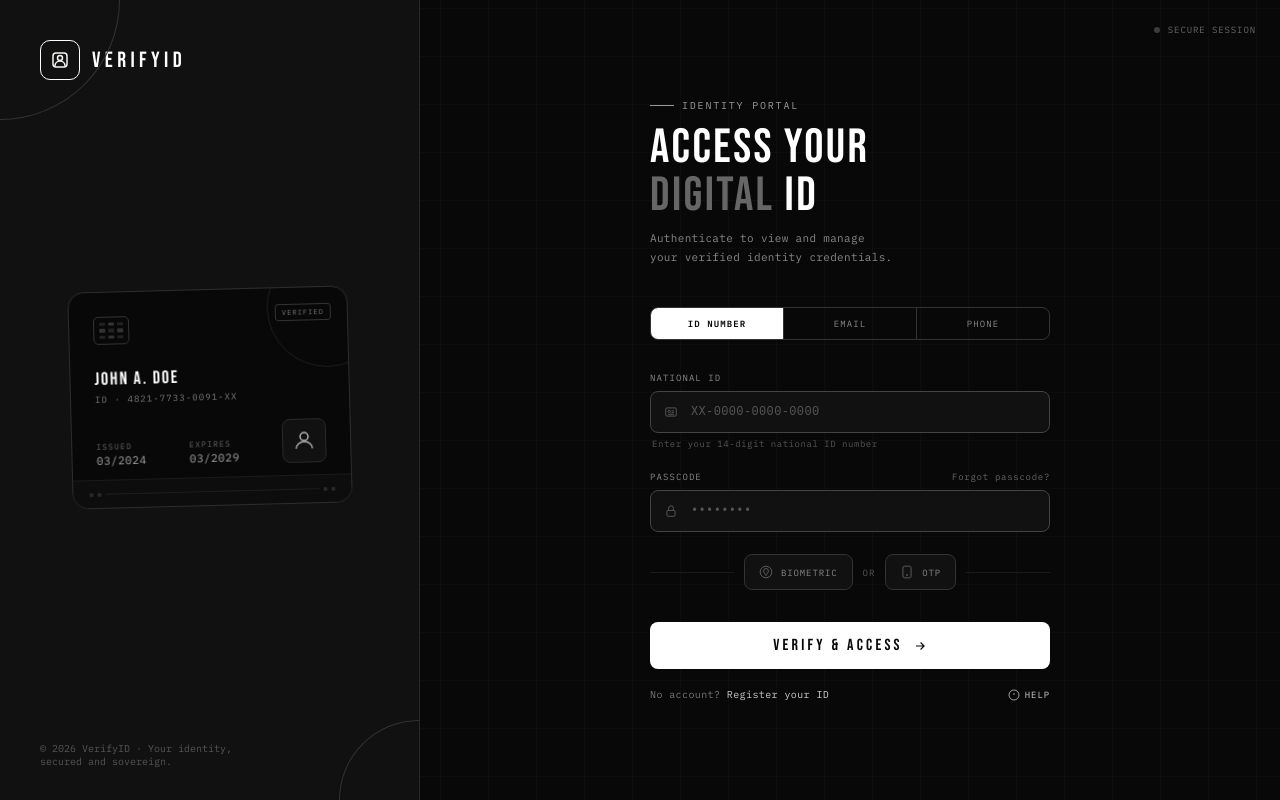
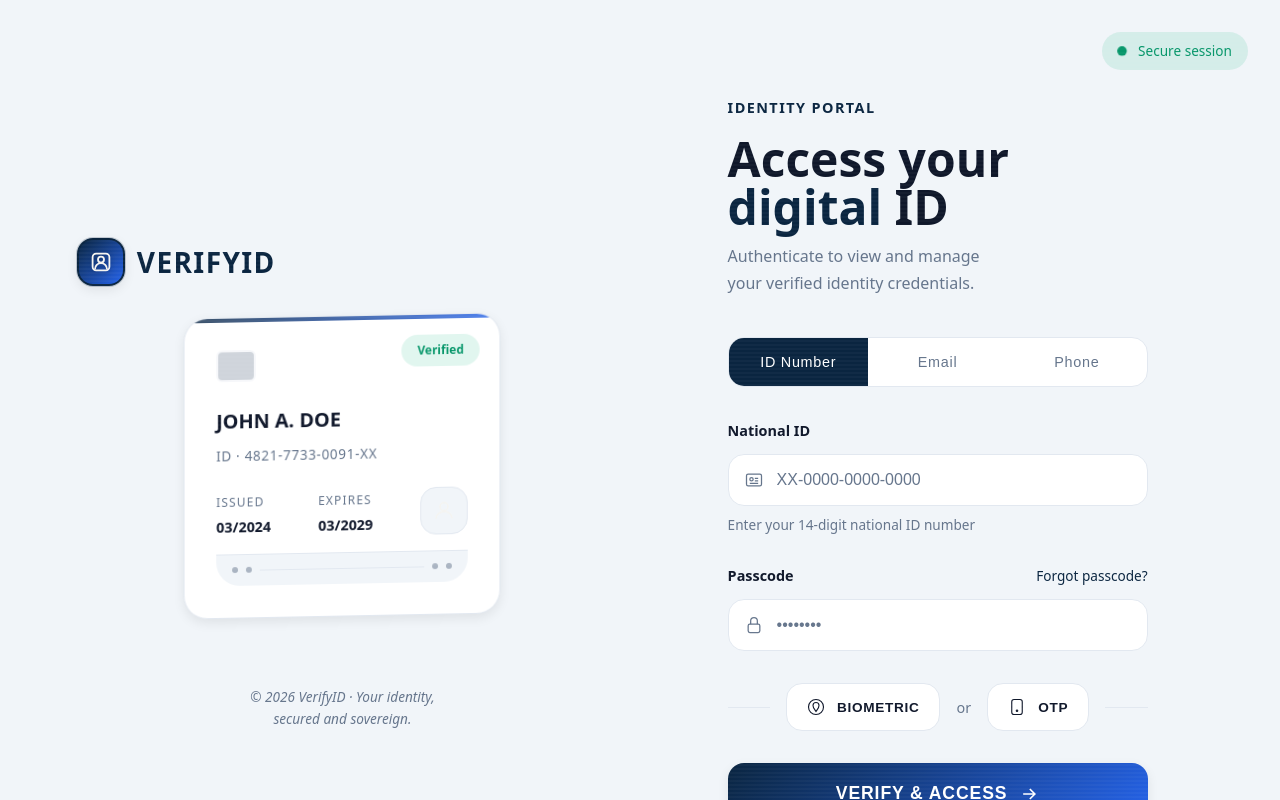
Before and after one commit to benznasro/digital-ID, a plain HTML site: page html/loginPage.html in a window 1280 px wide. Drawn offline with Linux system fonts and the light colour scheme.

Commit message:
Update loginPage.css

```diff
--- a/html/style/loginPage.css
+++ b/html/style/loginPage.css
@@ -1,104 +1,85 @@
+:root {
+  /* Same premium Digital ID theme as homepage.css */
+  --bg: #F1F5F9;
+  --bg-elevated: #FFFFFF;
+  --fg: #0F172A;
+  --muted: #64748B;
+  --primary: #0A2540;
+  --accent-start: #0A2540;
+  --accent-mid: #1E3A8A;
+  --accent-end: #2563EB;
+  --border-soft: #E2E8F0;
+  --border-strong: #0A2540;
+  --success-soft: #10B98120;
+  --success-fg: #059669;
+  --shadow-soft: 0 4px 12px rgba(0,0,0,0.08);
+  --shadow-hover: 0 8px 24px rgba(0,0,0,0.12);
+  --radius-soft: 16px;
+  --radius-large: 24px;
+  --transition: all 0.3s cubic-bezier(0.25, 0.46, 0.45, 0.94);
+}
+
 *, *::before, *::after { box-sizing: border-box; margin: 0; padding: 0; }
-
-  :root {
-    --black: #080808;
-    --white: #ffffff;
-    --off-white: #e8e6e0;
-    --gray-dark: #111111;
-    --gray-mid: #333;
-    --gray-line: #2a2a2a;
-    --gray-muted: #999;
-    --gray-hint: #666;
-    --accent: #ffffff;
-  }
 
 html, body {
   height: 100%;
-    background: var(--black);
-    color: var(--white);
-    font-family: 'IBM Plex Mono', monospace;
+  background: var(--bg);
+  color: var(--fg);
+  font-family: system-ui, -apple-system, BlinkMacSystemFont, 'Segoe UI', sans-serif;
+  line-height: 1.6;
+  overflow-x: hidden;
+  /* UX: Consistent calm foundation with homepage */
 }
 
-  .bg-grid {
-    position: fixed;
-    inset: 0;
-    background-image:
-      linear-gradient(rgba(255,255,255,0.025) 1px, transparent 1px),
-      linear-gradient(90deg, rgba(255,255,255,0.025) 1px, transparent 1px);
-    background-size: 48px 48px;
-    animation: gridShift 30s linear infinite;
-  }
-
-  @keyframes gridShift {
-    from { background-position: 0 0; }
-    to { background-position: 48px 48px; }
-  }
-
-
 .layout {
-    position: relative;
-    z-index: 2;
-    height: 100vh;
+  min-height: 100vh;
   display: grid;
-    grid-template-columns: 420px 1fr;
+  grid-template-columns: 1fr 1fr;
+  gap: 4rem;
+  align-items: center;
+  padding: 4rem 6vw;
+  max-width: 1400px;
+  margin: 0 auto;
 }
 
 .left {
-    background: var(--gray-dark);
-    border-right: 1px solid var(--gray-line);
   display: flex;
   flex-direction: column;
-    padding: 2.5rem 2.5rem 2rem;
-    position: relative;
-    animation: slideIn 0.7s cubic-bezier(0.22, 1, 0.36, 1) both;
-  }
-
-  @keyframes slideIn {
-    from { transform: translateX(-30px); opacity: 0; }
-    to   { transform: translateX(0);    opacity: 1; }
-  }
-
-  .left::before {
-    content: '';
-    position: absolute;
-    top: 0; left: 0;
-    width: 120px; height: 120px;
-    border-right: 1px solid var(--gray-mid);
-    border-bottom: 1px solid var(--gray-mid);
-    border-bottom-right-radius: 120px;
-  }
-
-  .left::after {
-    content: '';
-    position: absolute;
-    bottom: 0; right: 0;
-    width: 80px; height: 80px;
-    border-left: 1px solid var(--gray-mid);
-    border-top: 1px solid var(--gray-mid);
-    border-top-left-radius: 80px;
+  gap: 3rem;
+  /* UX: Visual identity card showcase */
 }
 
 .logo-row {
   display: flex;
   align-items: center;
-    gap: 12px;
+  gap: 0.75rem;
 }
 
 .logo-mark {
-    width: 40px; height: 40px;
-    border: 1.5px solid var(--white);
-    border-radius: 10px;
-    display: flex; align-items: center; justify-content: center;
+  width: 48px;
+  height: 48px;
+  border: 2px solid var(--primary);
+  border-radius: var(--radius-soft);
+  display: flex;
+  align-items: center;
+  justify-content: center;
+  background: linear-gradient(135deg, var(--accent-start), var(--accent-end));
+  box-shadow: var(--shadow-soft), 0 0 0 1px rgba(10,37,64,0.2);
 }
 
-  .logo-mark svg { width: 20px; height: 20px; }
+.logo-mark svg {
+  width: 24px;
+  height: 24px;
+  color: white;
+  filter: drop-shadow(0 1px 2px rgba(0,0,0,0.2));
+}
 
 .logo-text {
-    font-family: 'Bebas Neue', sans-serif;
-    font-size: 22px;
-    letter-spacing: 0.2em;
+  font-size: 1.75rem;
+  font-weight: 800;
+  letter-spacing: 0.05em;
+  color: var(--primary);
   text-transform: uppercase;
-    color: var(--white);
 }
 
 .id-card-visual {
@@ -106,67 +87,78 @@
   display: flex;
   align-items: center;
   justify-content: center;
-    padding: 1.5rem 0;
 }
 
 .id-card {
-    width: 280px;
-    background: var(--black);
-    border: 1px solid #2c2c2c;
-    border-radius: 16px;
-    padding: 1.5rem;
+  width: min(320px, 90vw);
+  background: var(--bg-elevated);
+  border: 1px solid var(--border-soft);
+  border-radius: var(--radius-large);
+  padding: 2rem;
   position: relative;
   overflow: hidden;
+  box-shadow: var(--shadow-soft);
   animation: cardFloat 4s ease-in-out infinite;
+  /* 3D floating consistent with homepage hero card */
 }
 
 @keyframes cardFloat {
-    0%, 100% { transform: translateY(0px) rotate(-1deg); }
-    50%       { transform: translateY(-8px) rotate(-2deg); }
+  0%, 50% { transform: translateY(0) rotateX(0deg) rotateY(0deg); }
+  25% { transform: translateY(-20px) rotateX(8deg) rotateY(-8deg); }
+  75% { transform: translateY(-20px) rotateX(-8deg) rotateY(8deg); }
 }
 
 .id-card::before {
   content: '';
   position: absolute;
-    top: -40px; right: -40px;
-    width: 120px; height: 120px;
-    border-radius: 50%;
-    border: 1px solid #1e1e1e;
+  top: 0;
+  left: 0;
+  right: 0;
+  height: 4px;
+  background: linear-gradient(90deg, var(--accent-start), var(--accent-end));
+  opacity: 0.8;
+}
+
+.card-badge {
+  position: absolute;
+  top: 1.25rem;
+  right: 1.25rem;
+  background: var(--success-soft);
+  color: var(--success-fg);
+  border-radius: 20px;
+  padding: 0.4rem 1rem;
+  font-size: 0.75rem;
+  font-weight: 600;
 }
 
 .card-chip {
-    width: 36px; height: 28px;
-    border: 1.5px solid #333;
-    border-radius: 5px;
+  width: 40px;
+  height: 32px;
+  border: 2px solid var(--border-soft);
+  border-radius: 6px;
   margin-bottom: 1.5rem;
   display: grid;
-    grid-template-columns: 1fr 1fr 1fr;
-    grid-template-rows: 1fr 1fr 1fr;
+  grid-template-columns: repeat(3, 1fr);
+  grid-template-rows: repeat(3, 1fr);
   gap: 3px;
-    padding: 5px;
+  padding: 4px;
+  background: var(--muted);
+  opacity: 0.3;
 }
 
-  .chip-cell {
-    background: #222;
-    border-radius: 1px;
-  }
-
-  .chip-cell.center { background: #333; }
-
 .card-name {
-    font-family: 'Bebas Neue', sans-serif;
-    font-size: 18px;
-    letter-spacing: 0.1em;
-    color: var(--white);
-    margin-bottom: 4px;
+  font-weight: 700;
+  font-size: 1.25rem;
+  color: var(--fg);
+  margin-bottom: 0.5rem;
 }
 
 .card-id {
-    font-size: 9px;
-    color: #777;
-    letter-spacing: 0.12em;
-    text-transform: uppercase;
-    margin-bottom: 1.2rem;
+  font-size: 0.85rem;
+  color: var(--muted);
+  font-weight: 500;
+  letter-spacing: 0.05em;
+  margin-bottom: 1.5rem;
 }
 
 .card-info-row {
@@ -178,103 +170,73 @@
 
 .card-info-block {
   display: flex;
-   flex-direction:column;
-   gap: 2px;
+  flex-direction: column;
+  gap: 0.25rem;
 }
 
 .card-info-label {
-    font-size: 8px;
-    color: #666;
-    letter-spacing: 0.15em;
+  font-size: 0.75rem;
+  color: var(--muted);
+  letter-spacing: 0.1em;
   text-transform: uppercase;
+  font-weight: 500;
 }
 
 .card-info-value {
-    font-size: 11px;
-    color: #aaa;
-    letter-spacing: 0.05em;
+  font-size: 0.9rem;
+  font-weight: 600;
 }
 
 .card-avatar {
-    width: 44px; height: 44px;
-    border: 1px solid #2a2a2a;
-    border-radius: 8px;
-    display: flex; align-items: center; justify-content: center;
-    background: #111;
+  width: 48px;
+  height: 48px;
+  border: 1px solid var(--border-soft);
+  border-radius: var(--radius-soft);
+  display: flex;
+  align-items: center;
+  justify-content: center;
+  background: var(--bg);
 }
 
-  .card-avatar svg { width: 24px; height: 24px; opacity: 0.7; }
+.card-avatar svg {
+  width: 24px;
+  height: 24px;
+  color: var(--muted);
+}
 
 .card-strip {
-    position: absolute;
-    bottom: 0; left: 0; right: 0;
-    height: 28px;
-    background: #0d0d0d;
-    border-top: 1px solid #1a1a1a;
+  height: 32px;
+  background: var(--bg);
+  border-top: 1px solid var(--border-soft);
   display: flex;
   align-items: center;
   padding: 0 1rem;
-    gap: 4px;
+  gap: 0.5rem;
+  border-radius: 0 0 var(--radius-large) var(--radius-large);
 }
 
 .strip-dot {
-    width: 4px; height: 4px;
+  width: 6px;
+  height: 6px;
   border-radius: 50%;
-    background: #2a2a2a;
+  background: var(--muted);
+  opacity: 0.5;
 }
 
 .strip-line {
   flex: 1;
   height: 1px;
-    background: #1e1e1e;
-  }
-
-  .card-badge {
-    position: absolute;
-    top: 1rem; right: 1rem;
-    font-size: 7px;
-    letter-spacing: 0.15em;
-    text-transform: uppercase;
-    color: #333;
-    border: 1px solid #222;
-    border-radius: 3px;
-    padding: 3px 6px;
+  background: var(--border-soft);
 }
 
 .left-footer {
-    display: flex;
-    flex-direction: column;
-    gap: 1.2rem;
-  }
-
-  .security-badges {
-    display: flex;
-    gap: 8px;
-  }
-
-  .badge {
-    display: flex;
-    align-items: center;
-    gap: 5px;
-    background: var(--black);
-    border: 1px solid #333;
-    border-radius: 4px;
-    padding: 5px 8px;
-    font-size: 9px;
-    letter-spacing: 0.08em;
-    text-transform: uppercase;
-    color: #888;
-  }
-
-  .badge-dot {
-    width: 5px; height: 5px;
-    border-radius: 50%;
-    background: #666;
+  text-align: center;
+  color: var(--muted);
+  font-size: 0.85rem;
 }
 
 .left-tagline {
-    font-size: 10px;
-    color: #555;
+  font-style: italic;
 }
 
 .right {
@@ -282,18 +244,11 @@
   align-items: center;
   justify-content: center;
   padding: 2rem;
-    position: relative;
 }
 
 .form-wrap {
   width: 100%;
-    max-width: 400px;
-    animation: fadeUp 0.7s 0.2s cubic-bezier(0.22, 1, 0.36, 1) both;
-  }
-
-  @keyframes fadeUp {
-    from { transform: translateY(20px); opacity: 0; }
-    to   { transform: translateY(0);    opacity: 1; }
+  max-width: 420px;
 }
 
 .form-header {
@@ -301,109 +256,91 @@
 }
 
 .form-eyebrow {
-    font-size: 10px;
-    letter-spacing: 0.18em;
+  font-size: 0.9rem;
+  font-weight: 600;
+  color: var(--primary);
+  letter-spacing: 0.1em;
   text-transform: uppercase;
-    color: #999;
-    margin-bottom: 0.75rem;
-    display: flex;
-    align-items: center;
-    gap: 8px;
-  }
-
-  .form-eyebrow::before {
-    content: '';
-    display: inline-block;
-    width: 24px; height: 1px;
-    background: #999;
+  margin-bottom: 1rem;
 }
 
 .form-title {
-    font-family: 'Bebas Neue', sans-serif;
   font-size: 3rem;
-    font-weight: 400;
-    line-height: 1.0;
-    letter-spacing: 0.05em;
-    color: var(--white);
-    margin-bottom: 0.6rem;
+  font-weight: 700;
+  line-height: 1;
+  color: var(--fg);
+  margin-bottom: 0.75rem;
 }
 
 .form-title span {
-    color: #666;
+  color: var(--primary);
 }
 
 .form-sub {
-    font-size: 11px;
-    color: #888;
-    letter-spacing: 0.03em;
+  font-size: 1rem;
+  color: var(--muted);
   line-height: 1.7;
 }
 
 .method-tabs {
   display: flex;
   gap: 0;
-    border: 1px solid #333;
-    border-radius: 8px;
+  border: 1px solid var(--border-soft);
+  border-radius: var(--radius-soft);
   overflow: hidden;
   margin-bottom: 2rem;
+  background: var(--bg-elevated);
 }
 
 .method-tab {
   flex: 1;
   background: transparent;
   border: none;
-    color: #888;
-    font-family: 'IBM Plex Mono', monospace;
-    font-size: 9px;
-    letter-spacing: 0.12em;
-    text-transform: uppercase;
-    padding: 10px 8px;
+  color: var(--muted);
+  font-weight: 500;
+  font-size: 0.9rem;
+  letter-spacing: 0.05em;
+  padding: 1rem;
   cursor: pointer;
-    transition: all 0.2s;
-    border-right: 1px solid #333;
+  transition: var(--transition);
 }
 
-  .method-tab:last-child { border-right: none; }
+.method-tab:last-child { border-left: none; }
 
 .method-tab.active {
-    background: var(--white);
-    color: var(--black);
-    font-weight: 600;
+  background: var(--primary);
+  color: white;
 }
 
-  .method-tab:not(.active):hover {
-    color: #ddd;
-    background: #181818;
+.method-tab:hover:not(.active) {
+  background: var(--border-soft);
 }
 
 .field-group {
-    margin-bottom: 1.4rem;
+  margin-bottom: 1.75rem;
 }
 
 .field-label {
   display: flex;
   justify-content: space-between;
   align-items: center;
-    margin-bottom: 8px;
+  margin-bottom: 0.75rem;
 }
 
 .field-label span {
-    font-size: 9px;
-    letter-spacing: 0.12em;
-    text-transform: uppercase;
-    color: #888;
+  font-weight: 600;
+  color: var(--fg);
+  font-size: 0.9rem;
 }
 
 .field-label a {
-    font-size: 9px;
-    letter-spacing: 0.08em;
-    color: #666;
+  font-size: 0.85rem;
+  color: var(--primary);
   text-decoration: none;
-    cursor: pointer;
-    transition: color 0.2s;
+  transition: var(--transition);
 }
 
-  .field-label a:hover { color: #aaa; }
+.field-label a:hover { text-decoration: underline; }
 
 .input-wrap {
   position: relative;
@@ -411,205 +348,220 @@
 
 .input-wrap svg {
   position: absolute;
-    left: 14px; top: 50%; transform: translateY(-50%);
-    width: 14px; height: 14px;
-    opacity: 0.5;
-    color: #aaa;
-    pointer-events: none;
+  left: 1rem;
+  top: 50%;
+  transform: translateY(-50%);
+  width: 1.25rem;
+  height: 1.25rem;
+  color: var(--muted);
 }
 
-  input[type="text"],
-  input[type="email"],
-  input[type="password"] {
+input[type="text"], input[type="password"] {
   width: 100%;
-    background: #111;
-    border: 1px solid #444;
-    border-radius: 8px;
-    color: #f5f4f0;
-    font-family: 'Space Mono', monospace;
-    font-size: 12px;
-    letter-spacing: 0.03em;
-    padding: 13px 14px 13px 40px;
+  background: var(--bg-elevated);
+  border: 1px solid var(--border-soft);
+  border-radius: var(--radius-soft);
+  color: var(--fg);
+  font-size: 1rem;
+  padding: 1rem 1rem 1rem 3rem;
   outline: none;
-    transition: border-color 0.2s, background 0.2s;
-    -webkit-appearance: none;
+  transition: var(--transition);
 }
 
-  input::placeholder { color: #555; }
+input::placeholder { color: var(--muted); }
 
 input:focus {
-    border-color: #888;
-    background: #161616;
+  border-color: var(--primary);
+  box-shadow: 0 0 0 3px rgba(10,37,64,0.1);
 }
 
 .input-hint {
-    font-size: 9px;
-    color: #555;
-    letter-spacing: 0.06em;
-    margin-top: 5px;
-    padding-left: 2px;
+  font-size: 0.85rem;
+  color: var(--muted);
+  margin-top: 0.5rem;
 }
 
 .biometric-row {
   display: flex;
   align-items: center;
-    gap: 10px;
-    margin-bottom: 2rem;
+  gap: 1rem;
+  margin: 2rem 0;
 }
 
-  .bio-divider { flex: 1; height: 1px; background: #1a1a1a; }
+.bio-divider {
+  flex: 1;
+  height: 1px;
+  background: var(--border-soft);
+}
 
 .bio-btn {
-    background: #0d0d0d;
-    border: 1px solid #1e1e1e;
-    border-radius: 8px;
-    padding: 10px 14px;
+  background: var(--bg-elevated);
+  border: 1px solid var(--border-soft);
+  border-radius: var(--radius-soft);
+  padding: 0.875rem 1.25rem;
   display: flex;
   align-items: center;
-    gap: 8px;
+  gap: 0.75rem;
   cursor: pointer;
-    font-family: 'Space Mono', monospace;
-    font-size: 9px;
-    letter-spacing: 0.1em;
+  font-weight: 600;
+  font-size: 0.85rem;
+  letter-spacing: 0.05em;
   text-transform: uppercase;
-    color: #333;
+  color: var(--fg);
+  transition: var(--transition);
   white-space: nowrap;
-    transition: all 0.2s;
 }
 
-  .bio-btn svg { width: 14px; height: 14px; opacity: 0.4; }
-  .bio-btn:hover { border-color: #333; color: #666; }
+.bio-btn svg { width: 1.125rem; height: 1.125rem; }
+
+.bio-btn:hover {
+  border-color: var(--primary);
+  transform: translateY(-1px);
+}
 
 .or-text {
-    font-size: 9px;
-    color: #222;
-    letter-spacing: 0.1em;
-    text-transform: uppercase;
+  font-weight: 500;
+  color: var(--muted);
+  font-size: 0.9rem;
 }
 
 .btn-submit {
   width: 100%;
-    background: var(--white);
-    color: var(--black);
+  background: linear-gradient(135deg, var(--accent-start), var(--accent-end));
+  color: white;
   border: none;
-    border-radius: 8px;
-    padding: 14px;
-    font-family: 'Bebas Neue', sans-serif;
-    font-size: 16px;
-    letter-spacing: 0.2em;
+  border-radius: var(--radius-soft);
+  padding: 1.25rem;
+  font-weight: 700;
+  font-size: 1.1rem;
+  letter-spacing: 0.05em;
   text-transform: uppercase;
   cursor: pointer;
-    transition: opacity 0.2s, transform 0.1s;
-    margin-bottom: 1.2rem;
+  transition: var(--transition);
   display: flex;
   align-items: center;
   justify-content: center;
-    gap: 10px;
+  gap: 0.75rem;
+  box-shadow: var(--shadow-soft);
+  margin-bottom: 1.5rem;
 }
 
-  .btn-submit:hover { opacity: 0.9; }
-  .btn-submit:active { transform: scale(0.99); }
+.btn-submit:hover {
+  transform: translateY(-2px);
+  box-shadow: var(--shadow-hover);
+}
 
-  .btn-submit svg { width: 14px; height: 14px; }
+.btn-submit svg { width: 1.25rem; height: 1.25rem; }
 
 .bottom-row {
   display: flex;
   justify-content: space-between;
   align-items: center;
+  font-size: 0.9rem;
 }
 
 .bottom-row p {
-    font-size: 10px;
-    color: #777;
-    letter-spacing: 0.04em;
+  color: var(--muted);
+  margin: 0;
 }
 
-  .bottom-row a {
-    color: #ccc;
+.bottom-row a, .help-link {
+  color: var(--primary);
   text-decoration: none;
-    cursor: pointer;
-    transition: color 0.2s;
+  font-weight: 500;
+  transition: var(--transition);
 }
 
-  .bottom-row a:hover { color: var(--white); }
+.bottom-row a:hover, .help-link:hover {
+  text-decoration: underline;
+}
 
 .help-link {
-    font-size: 9px;
-    letter-spacing: 0.1em;
-    text-transform: uppercase;
-    color: #777;
-    text-decoration: none;
-    cursor: pointer;
   display: flex;
   align-items: center;
-    gap: 5px;
-    transition: color 0.2s;
+  gap: 0.5rem;
+  font-size: 0.85rem;
 }
 
-  .help-link:hover { color: #ccc; }
+.help-link svg {
+  width: 0.875rem;
+  height: 0.875rem;
+}
 
 .status-bar {
   position: absolute;
-    top: 1.5rem; right: 1.5rem;
+  top: 2rem;
+  right: 2rem;
   display: flex;
   align-items: center;
-    gap: 8px;
-    font-size: 9px;
-    letter-spacing: 0.1em;
-    text-transform: uppercase;
-    color: #666;
+  gap: 0.75rem;
+  font-size: 0.85rem;
+  font-weight: 500;
+  color: var(--success-fg);
+  background: var(--success-soft);
+  padding: 0.5rem 1rem;
+  border-radius: var(--radius-large);
 }
 
 .status-dot {
-    width: 6px; height: 6px;
+  width: 8px;
+  height: 8px;
   border-radius: 50%;
-    background: #888;
-    animation: pulse 2.5s ease-in-out infinite;
-  }
-
-  .bio-btn {
-    background: #111;
-    border: 1px solid #333;
-    border-radius: 8px;
-    padding: 10px 14px;
-    display: flex;
-    align-items: center;
-    gap: 8px;
-    cursor: pointer;
-    font-family: 'IBM Plex Mono', monospace;
-    font-size: 9px;
-    letter-spacing: 0.1em;
-    text-transform: uppercase;
-    color: #888;
-    white-space: nowrap;
-    transition: all 0.2s;
-  }
-
-  .bio-btn svg { width: 14px; height: 14px; opacity: 0.7; }
-  .bio-btn:hover { border-color: #666; color: #ddd; }
-
-  .or-text {
-    font-size: 9px;
-    color: #555;
-    letter-spacing: 0.1em;
-    text-transform: uppercase;
-  }
-
-  .card-badge {
-    position: absolute;
-    top: 1rem; right: 1rem;
-    font-size: 7px;
-    letter-spacing: 0.15em;
-    text-transform: uppercase;
-    color: #777;
-    border: 1px solid #333;
-    border-radius: 3px;
-    padding: 3px 6px;
+  background: var(--success-fg);
+  animation: pulse 2s ease-in-out infinite;
 }
 
 @keyframes pulse {
-    0%, 100% { opacity: 0.4; }
-    50%       { opacity: 1; }
+  0%, 100% { opacity: 0.6; transform: scale(1); }
+  50% { opacity: 1; transform: scale(1.2); }
 }
 
+.scanlines {
+  position: fixed;
+  top: 0;
+  left: 0;
+  right: 0;
+  height: 100%;
+  background: repeating-linear-gradient(
+    0deg,
+    transparent,
+    transparent 2px,
+    rgba(255,255,255,0.03) 2px,
+    rgba(255,255,255,0.03) 4px
+  );
+  pointer-events: none;
+  z-index: 1;
+}
+
+@media (max-width: 1024px) {
+  .layout {
+    grid-template-columns: 1fr;
+    gap: 3rem;
+    padding: 3rem 4vw;
+  }
+
+  .status-bar {
+    position: static;
+    margin-bottom: 1rem;
+  }
+}
+
+@media (max-width: 768px) {
+  .layout {
+    padding: 2rem 2vw;
+  }
+
+  .id-card {
+    width: 100%;
+    max-width: 340px;
+  }
+
+  .form-title {
+    font-size: 2.25rem;
+  }
+}
+
+/* JS Functionality Preserved */
 .method-tab:focus { outline: none; }
+
+/* UX: Seamless theme consistency with homepage – trustworthy login flow */
```
Lines whose indentation alone changed are shown as unchanged.
